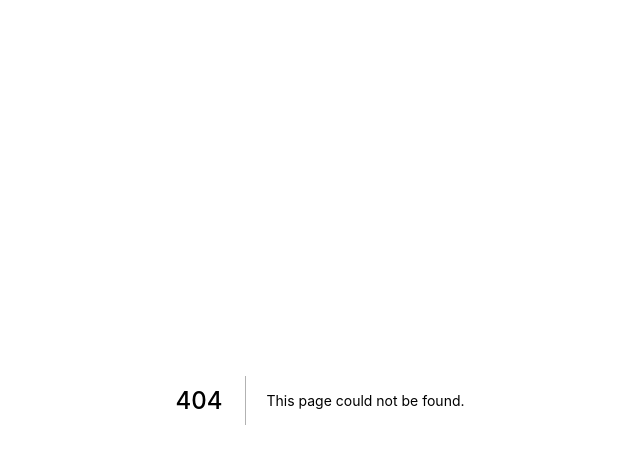
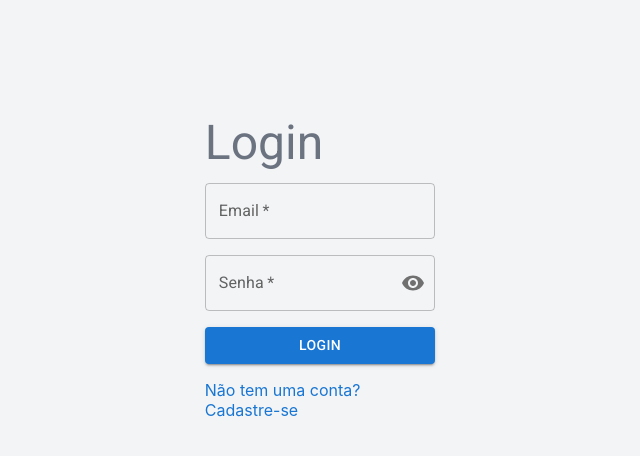
Before and after one commit to Guillescas/grow-transparency, a Next.js app: page /login in a window 1280 px wide. Before the commit this address had no page. Shown: the top 456 px of the page, without its empty margins (320-960 px from the left). Built offline with nearby package versions, Linux system fonts and the light colour scheme.

Commit message:
feat: create Login page with validation hook

```diff
--- a/package.json
+++ b/package.json
@@ -20,7 +20,8 @@
     "react": "18.2.0",
     "react-dom": "18.2.0",
     "react-icons": "^4.4.0",
-    "styled-components": "^5.3.6"
+    "styled-components": "^5.3.6",
+    "yup": "^0.32.11"
   },
   "devDependencies": {
     "@types/node": "18.8.3",
--- /dev/null
+++ b/src/hooks/Validation/types.ts
@@ -0,0 +1,4 @@
+export interface ILoginValues {
+  email: string
+  password: string
+}
--- /dev/null
+++ b/src/hooks/Validation/useLoginValidation.ts
@@ -0,0 +1,15 @@
+import { loginValidationSchema } from 'services/validations'
+
+import { ILoginValues } from './types'
+
+export const useLoginValidation = () => {
+  const schema = loginValidationSchema
+  return async (data: ILoginValues): Promise<string[]> => {
+    return schema
+      .validate(data, { abortEarly: false })
+      .then(() => [])
+      .catch((err) => {
+        return err.errors
+      })
+  }
+}
--- /dev/null
+++ b/src/layout/LoginLayout/index.tsx
@@ -0,0 +1,13 @@
+import { ReactElement } from 'react'
+
+import * as Styles from './styles'
+
+import { ILoginLayoutProps } from './types'
+
+export function LoginLayout(props: ILoginLayoutProps): ReactElement {
+  return (
+    <Styles.Container>
+      <main className="content">{props.children}</main>
+    </Styles.Container>
+  )
+}
--- /dev/null
+++ b/src/layout/LoginLayout/styles.ts
@@ -0,0 +1,55 @@
+import styled from 'styled-components'
+
+import { device } from 'styles/breakpoints'
+
+export const Container = styled.div`
+  display: flex;
+  align-items: center;
+  justify-content: center;
+  background: ${({ theme }) => theme.colors.gray[100]};
+
+  header {
+    margin-top: 50%;
+  }
+
+  .content {
+    width: 18%;
+    height: 100vh;
+
+    @media ${device.laptop} {
+      width: 40%;
+    }
+
+    @media ${device.mobile} {
+      width: 80%;
+    }
+
+    h1 {
+      color: ${({ theme }) => theme.colors.gray[500]};
+    }
+
+    button:focus {
+      outline: none;
+    }
+
+    .form-footer {
+      display: flex;
+      align-items: center;
+      justify-content: center;
+      width: 100%;
+      gap: 1rem;
+      flex-direction: column;
+
+      a {
+        cursor: pointer;
+      }
+    }
+  }
+
+  .form {
+    display: flex;
+    flex-direction: column;
+    gap: 1rem;
+    margin-top: 0.75rem;
+  }
+`
--- /dev/null
+++ b/src/layout/LoginLayout/types.ts
@@ -0,0 +1,5 @@
+import { ReactNode } from 'react'
+
+export interface ILoginLayoutProps {
+  children: ReactNode
+}
--- /dev/null
+++ b/src/pages/login.tsx
@@ -0,0 +1,106 @@
+import { MdVisibility, MdVisibilityOff } from 'react-icons/md'
+import { FormEvent, useState } from 'react'
+import NextLink from 'next/link'
+import type { NextPage } from 'next'
+
+import { LoginLayout } from 'layout/LoginLayout'
+import {
+  Box,
+  Button,
+  CircularProgress,
+  IconButton,
+  InputAdornment,
+  Link,
+  TextField,
+  Typography
+} from '@mui/material'
+
+import { useLoginValidation } from 'hooks/Validation/useLoginValidation'
+
+const Login: NextPage = () => {
+  const validate = useLoginValidation()
+
+  const [showPassword, setShowPassword] = useState(false)
+  const [isLoading, setIsLoading] = useState(false)
+
+  const [email, setEmail] = useState('')
+  const [password, setPassword] = useState('')
+
+  async function handleLoginSubmit(event: FormEvent) {
+    event.preventDefault()
+    setIsLoading(true)
+    setTimeout(() => {
+      setIsLoading(false)
+    }, 2000)
+    const error = await validate({ email, password })
+    if (error.length > 0) {
+      console.log(error)
+      return
+    }
+    console.log('Email: ', email)
+    console.log('Password: ', password)
+  }
+
+  const handleClickShowPassword = () => {
+    setShowPassword((oldValue) => !oldValue)
+  }
+
+  return (
+    <LoginLayout>
+      <header>
+        <Typography component="h1" variant="h3">
+          Login
+        </Typography>
+      </header>
+      <Box component="form" autoComplete="on" className="form" onSubmit={handleLoginSubmit}>
+        <TextField
+          id="email"
+          type="email"
+          name="email"
+          placeholder="example@email.com"
+          value={email}
+          onChange={(event) => setEmail(event.target.value)}
+          label="Email"
+          variant="outlined"
+          fullWidth
+          required
+        />
+        <TextField
+          id="password"
+          type={showPassword ? 'text' : 'password'}
+          name="password"
+          placeholder="coloque sua senha"
+          value={password}
+          onChange={(event) => setPassword(event.target.value)}
+          label="Senha"
+          variant="outlined"
+          InputProps={{
+            endAdornment: (
+              <InputAdornment position="end">
+                <IconButton
+                  aria-label="muda visibilidade da senha"
+                  edge="end"
+                  onClick={handleClickShowPassword}
+                >
+                  {showPassword ? <MdVisibilityOff /> : <MdVisibility />}
+                </IconButton>
+              </InputAdornment>
+            )
+          }}
+          fullWidth
+          required
+        />
+        <Box component="footer" className="form-footer">
+          <Button type="submit" variant="contained" disabled={isLoading} fullWidth>
+            {isLoading ? <CircularProgress color="success" /> : 'Login'}
+          </Button>
+          <NextLink href="/register">
+            <Link underline="none">Não tem uma conta? Cadastre-se</Link>
+          </NextLink>
+        </Box>
+      </Box>
+    </LoginLayout>
+  )
+}
+
+export default Login
--- /dev/null
+++ b/src/services/validations.ts
@@ -0,0 +1,6 @@
+import * as yup from 'yup'
+
+export const loginValidationSchema = yup.object().shape({
+  email: yup.string().email('Email inválido').required('Email obrigatório'),
+  password: yup.string().required('Senha obrigatória')
+})
```
Also changed, not shown: 1 other file (tests, documents, lock files or other folders).
